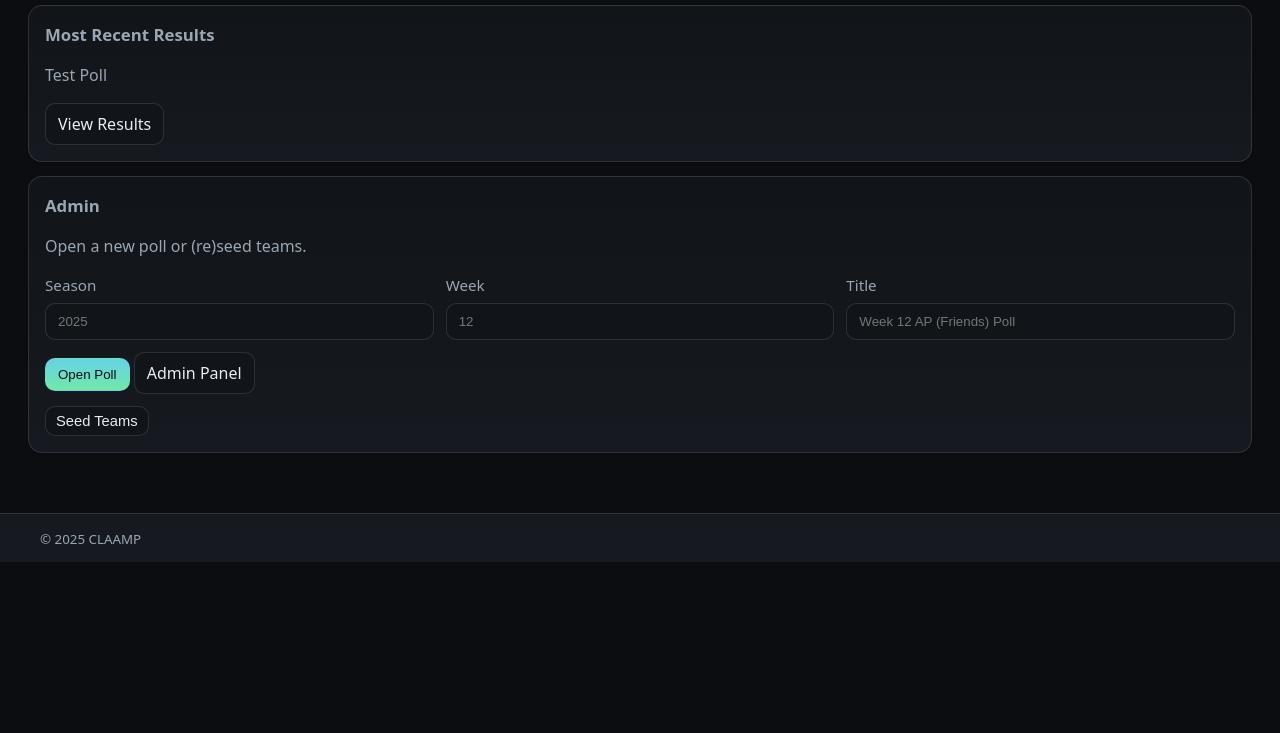
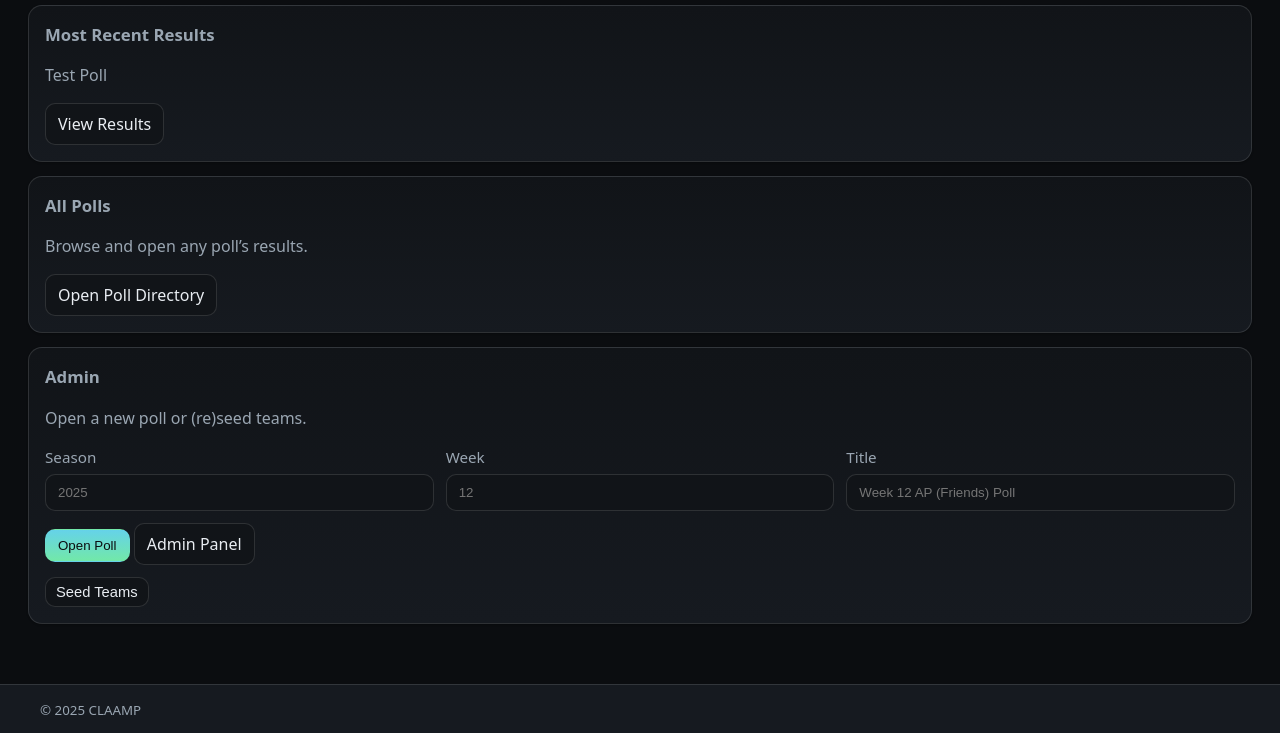
Before and after one commit to ahicks5/claamp-poll, a Flask app: page /poll/ in a window 1280 px wide. Shown: the part 289-1022 px from the top of the page. Run offline with Flask 3, Linux system fonts and the light colour scheme; a user stored in the database is signed in; data comes from the database, SQL or seed files in the repository; both versions use the stored data as it was after the commit; some libraries are stand-ins or nearby versions.

Commit message:
messing with pulling old polls

```diff
--- a/poll/routes.py
+++ b/poll/routes.py
@@ -357,7 +357,6 @@ def poll_list():
             ).scalars().all()
         )
     return render_template("poll_list.html", polls=polls)
-
 
 # -------------------------
 # Results (optionally for a specific poll_id)
--- a/templates/poll_index.html
+++ b/templates/poll_index.html
@@ -9,7 +9,6 @@
     <header class="index-hero__head">
       <div class="index-hero__titlewrap">
         <h1 class="index-hero__title">Friends AP Poll</h1>
-
         {% if open_poll %}
           <span class="pill pill-live" aria-label="Poll is open">Open</span>
         {% else %}
@@ -19,8 +18,7 @@
 
       {% if open_poll %}
         <p class="index-hero__subtitle">
-          Current:
-          <strong>{{ open_poll.title }}</strong>
+          Current: <strong>{{ open_poll.title }}</strong>
           <span class="muted">({{ open_poll.season }} • Week {{ open_poll.week }})</span>
         </p>
       {% else %}
@@ -29,64 +27,53 @@
     </header>
 
     {% if open_poll %}
-      <!-- If the user has ALREADY submitted -->
       {% if user_ballot and user_ballot.submitted_at %}
         <div class="index-actions">
           <p class="muted mb-0">Thanks — your ballot is in.</p>
 
           <div class="action-tray" role="group" aria-label="Ballot actions">
-
-            <!-- Edit ballot -->
-            <a class="tray-btn" href="{{ url_for('poll.vote_form', poll_id=open_poll.id) }}">
+            <a class="tray-btn" href="{{ url_for('poll.vote_form') }}">
               <span class="tray-btn__icon" aria-hidden="true">✏️</span>
               <span class="tray-btn__label">Edit Ballot</span>
             </a>
 
-            <!-- See results for THIS poll -->
-            <a class="tray-btn tray-btn--primary" href="{{ url_for('poll.results', poll_id=open_poll.id) }}">
+            <!-- IMPORTANT: link to specific poll id results -->
+            <a class="tray-btn tray-btn--primary" href="{{ url_for('poll.results_by_id', poll_id=open_poll.id) }}">
               <span class="tray-btn__icon" aria-hidden="true">📊</span>
-              <span class="tray-btn__label">See Results</span>
+              <span class="tray-btn__label">See Current Results</span>
             </a>
 
-            <!-- Share image -->
             <a class="tray-btn tray-btn--ghost"
                href="{{ url_for('poll.share_ballot_png', ballot_id=user_ballot.id) }}"
                target="_blank" download>
               <span class="tray-btn__icon" aria-hidden="true">📸</span>
               <span class="tray-btn__label">Share Image</span>
             </a>
-
           </div>
         </div>
-
       {% else %}
-        <!-- User has NOT submitted -->
         <div class="index-actions">
           <p class="muted mb-0">Cast your ballot to shape this week’s rankings.</p>
 
           <div class="action-tray" role="group" aria-label="Poll actions">
-
-            <!-- Vote Now -->
-            <a class="tray-btn tray-btn--primary tray-btn--glow"
-               href="{{ url_for('poll.vote_form', poll_id=open_poll.id) }}">
+            <a class="tray-btn tray-btn--primary tray-btn--glow" href="{{ url_for('poll.vote_form') }}">
               <span class="tray-btn__icon" aria-hidden="true">🗳️</span>
               <span class="tray-btn__label">Vote Now</span>
             </a>
 
-            <!-- View current results for THIS poll -->
-            <a class="tray-btn tray-btn--ghost"
-               href="{{ url_for('poll.results', poll_id=open_poll.id) }}">
-              <span class="tray-btn__icon" aria-hidden="true">👀</span>
-              <span class="tray-btn__label">See Current Results</span>
-            </a>
-
+            {% if open_poll %}
+              <a class="tray-btn tray-btn--ghost" href="{{ url_for('poll.results_by_id', poll_id=open_poll.id) }}">
+                <span class="tray-btn__icon" aria-hidden="true">👀</span>
+                <span class="tray-btn__label">See Current Results</span>
+              </a>
+            {% endif %}
           </div>
         </div>
       {% endif %}
     {% endif %}
   </div>
 
-  <!-- Latest Past Results Card -->
+  <!-- Latest Past Results -->
   {% if latest_past_poll %}
     <div class="card">
       <header class="split-row">
@@ -95,21 +82,32 @@
           <p class="muted mt-0">{{ latest_past_poll.title }}</p>
         </div>
         <div class="align-end">
-          <a class="btn" href="{{ url_for('poll.results', poll_id=latest_past_poll.id) }}">
-            View Results
-          </a>
+          <!-- IMPORTANT: link to the specific past poll id -->
+          <a class="btn" href="{{ url_for('poll.results_by_id', poll_id=latest_past_poll.id) }}">View Results</a>
         </div>
       </header>
     </div>
   {% endif %}
 
-  <!-- Admin tools -->
+  <!-- Quick link: browse all polls -->
+  <div class="card">
+    <div class="split-row">
+      <div>
+        <h3 class="mb-0">All Polls</h3>
+        <p class="muted mt-0 small">Browse and open any poll’s results.</p>
+      </div>
+      <div class="align-end">
+        <a class="btn" href="{{ url_for('poll.poll_list') }}">Open Poll Directory</a>
+      </div>
+    </div>
+  </div>
+
+  <!-- Admin quick-open tools (visible only to admins) -->
   {% if current_user.is_authenticated and current_user.is_admin %}
     <div class="card">
       <h3 class="mb-0">Admin</h3>
       <p class="muted mt-0 small">Open a new poll or (re)seed teams.</p>
 
-      <!-- Open Poll -->
       <form method="post"
             action="{{ url_for('poll.admin_new_poll') }}"
             class="form-grid mt-2"
@@ -134,7 +132,6 @@
         </div>
       </form>
 
-      <!-- Seed Teams -->
       <form method="post" action="{{ url_for('poll.admin_seed_teams') }}" class="mt-2">
         <button class="btn sm" type="submit">Seed Teams</button>
       </form>
@@ -142,5 +139,4 @@
   {% endif %}
 
 </section>
-
 {% endblock %}
```
Also changed, not shown: templates/poll_list.html (+9 -19 lines), claamp_poll.db.
